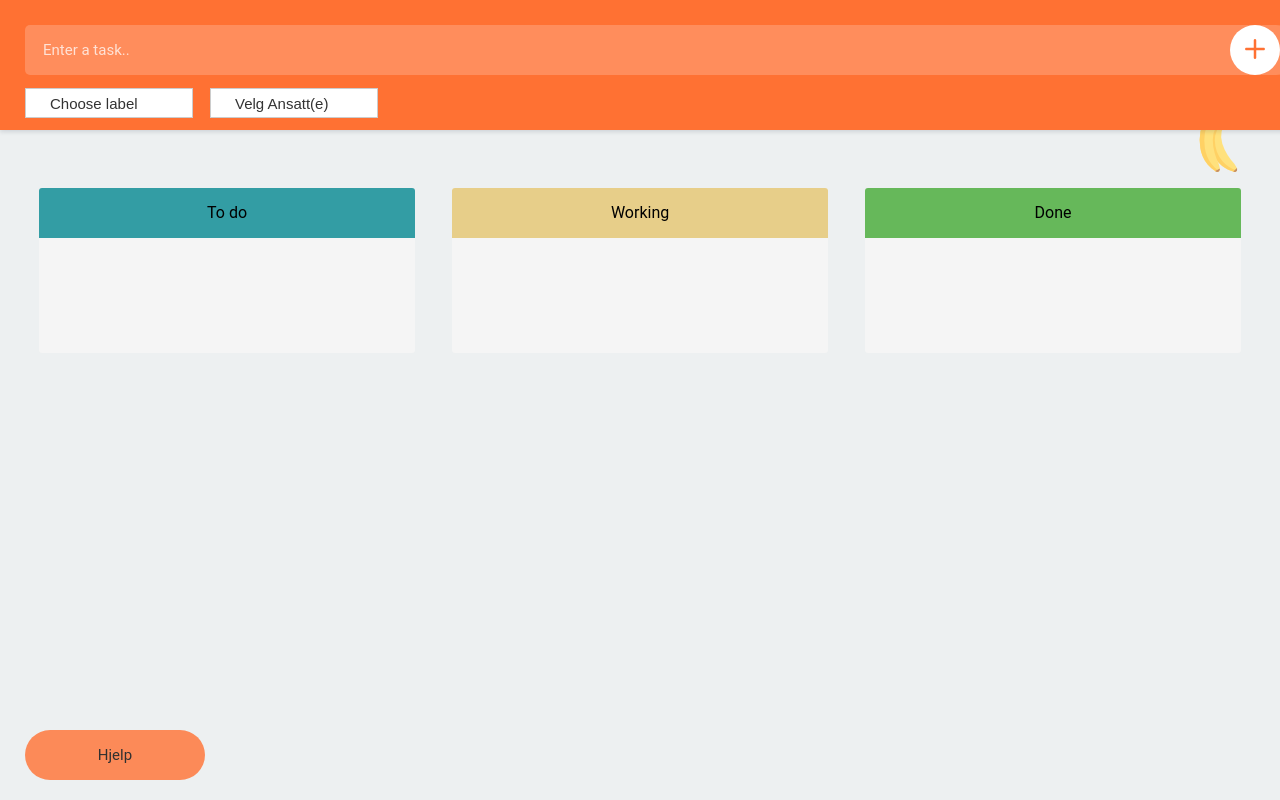
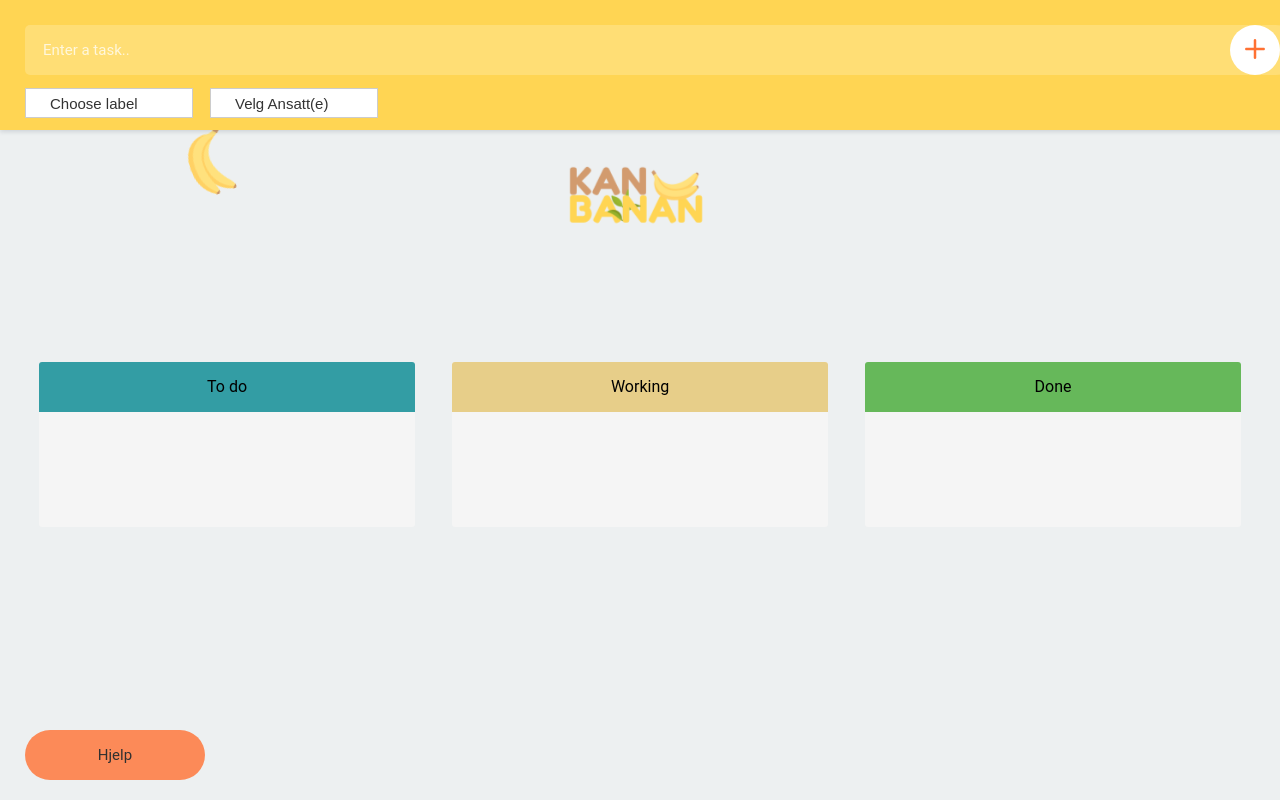
Before and after one commit to martinmolvaer/Gruppe-11---Prosjektoppgave-2019, a plain HTML site: page test-1.html in a window 1280 px wide. Drawn offline with Linux system fonts and the light colour scheme.

Commit message:
add logo

```diff
--- a/style.css
+++ b/style.css
@@ -189,7 +189,7 @@ header {
   top: 0;
   left: 0;
   z-index: 5;
-  background: #FF7133;
+  background: #ffd553;
   box-shadow: 0px 2px 4px rgba(44, 62, 80, 0.15);
 }
 
@@ -198,7 +198,7 @@ header input {
   width: 95%;
   height: 50px;
   float: left;
-  color: #fff;
+  color: #d29b6e;
   font-size: 15px;
   font-weight: 400;
   text-indent: 18px;
@@ -246,25 +246,22 @@ header button svg .fill {
 }
 
 #banan {
-  z-index: 1000;
-  top: 150px;
-  margin: 20px;
-  left: 700px;
-  float: right;
+  position: absolute;
+  top: 131px;
   animation: rotate 1s ease-in-out infinite;
 }
 
 @keyframes rotate {
   0% {
-    transform: rotate(90deg)
+    transform: rotate(70deg)
   }
 
   50% {
-    transform: rotate(45deg)
+    transform: rotate(55deg)
   }
 
   100% {
-    transform: rotate(90deg);
+    transform: rotate(70deg);
   }
 }
 
@@ -481,3 +478,16 @@ header button svg .fill {
 #labelselect {
   left: 0px;
 }
+
+#logo{
+
+  height: 150px;
+  width: 150px;
+  position: relative;
+  z-index: 100091;
+  left: 43%;
+  top: 20px;
+  margin: 5px;
+  padding: 5px;
+
+}
--- a/test-1.html
+++ b/test-1.html
@@ -9,6 +9,7 @@
     <meta http-equiv="X-UA-Compatible" content="ie=edge" />
     <link rel="stylesheet" type="text/css" href="style.css" />
     <title>Todo</title>
+    <img src="logo.png" id="logo"/>
     <img src="banana.png" id="banan" />
   </head>
   <body>
```
Also changed, not shown: logo.png (added).
